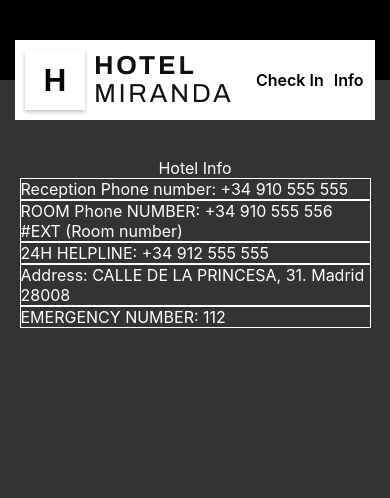
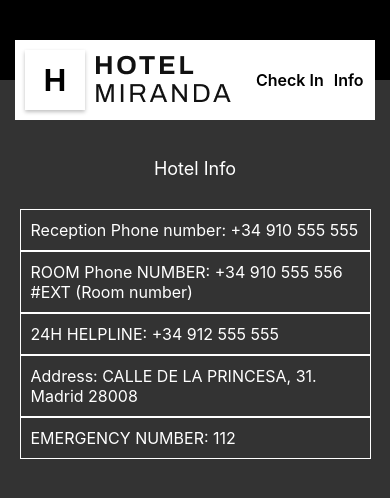
Before and after one commit to JoseFerAlvarez/hotel-miranda-react-native, a React Native app: screen /Info in a window 390 px wide. Shown: the top 498 px of the page. Built offline with nearby package versions, Linux system fonts and the light colour scheme.

Commit message:
info styles updated

```diff
--- a/views/Info.jsx
+++ b/views/Info.jsx
@@ -7,7 +7,7 @@ export default function Info({ navigation }) {
         <View style={styles.container}>
             <Topbar navigation={navigation}></Topbar>
             <View style={styles.data}>
-                <Text style={styles.text}>Hotel Info</Text>
+                <Text style={styles.title}>Hotel Info</Text>
                 <View>
                     <View style={styles.info}>
                         <Text style={styles.text}>Reception Phone number: +34 910 555 555</Text>
@@ -37,7 +37,13 @@ const styles = StyleSheet.create({
     },
     text: {
         fontSize: 16,
-        color: "#FFFFFF"
+        color: "#FFFFFF",
+        margin: 10
+    },
+    title: {
+        fontSize: 18,
+        color: "#FFFFFF",
+        marginBottom: 30
     },
     info: {
         borderWidth: 1,
```
